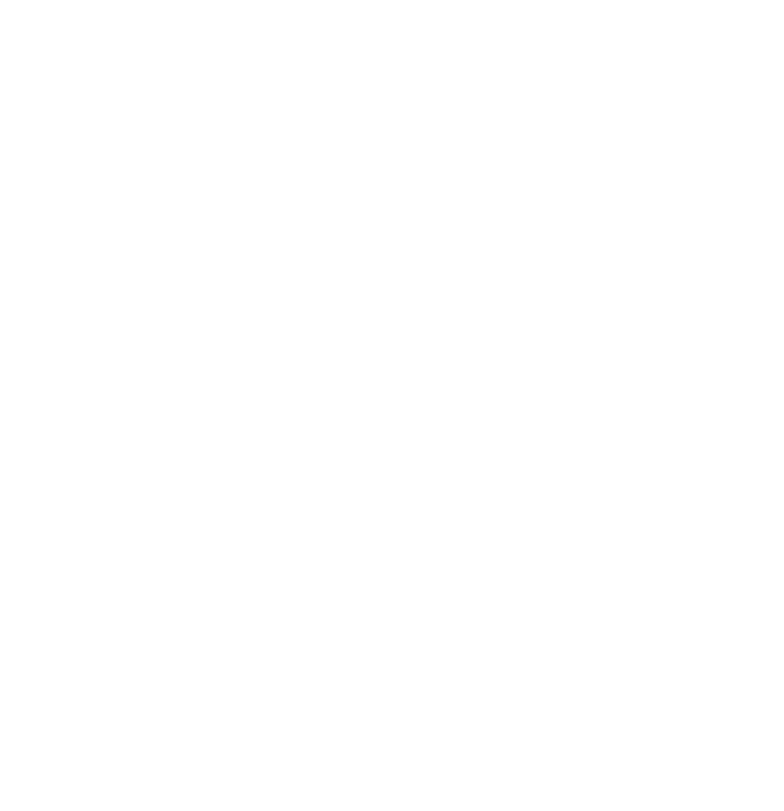
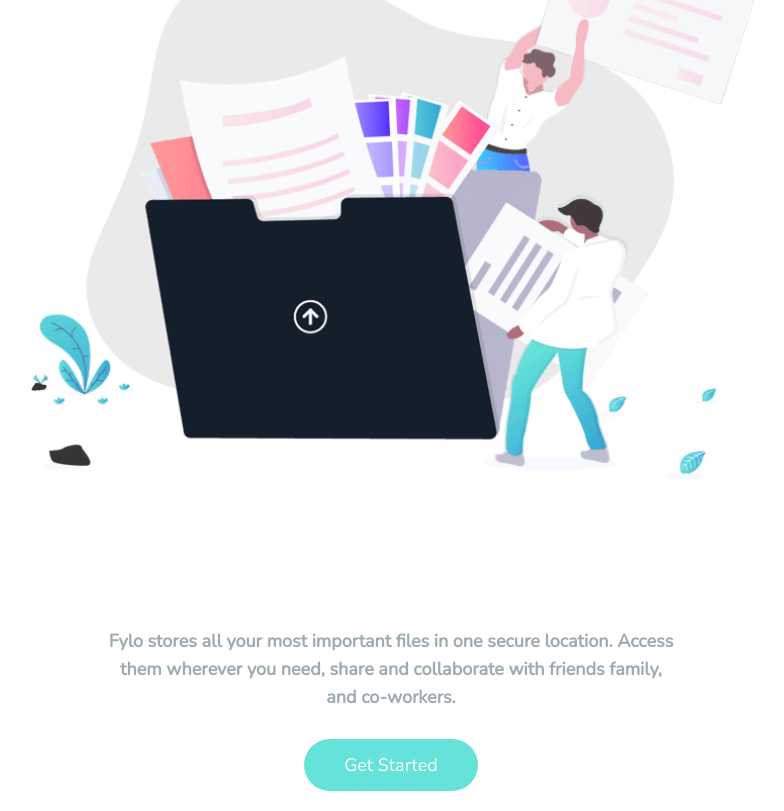
Before and after one commit to Abdouxone/mini-projects, a Next.js app: page /fylo in a window 1280 px wide. Shown: the part 213-1024 px from the top of the page, without its empty margins (249-1033 px from the left). Before the commit the page ends 800 px from the top, so only its background shows below. Built offline with nearby package versions, Linux system fonts and the light colour scheme; a web font is replaced by a local one.

Commit message:
Adding hero

```diff
--- a/app/fylo/page.tsx
+++ b/app/fylo/page.tsx
@@ -21,8 +21,23 @@
             <SunIcon className="text-white" size={20} />
           </div>
         </div>
-        {/* hero section */}
-        <div></div>
+        {/* hero */}
+        <div className="flex flex-col max-w-3xl mx-auto p-5 space-y-10">
+          <img src="/fylo/images/illustration-intro.png" alt="" />
+          <div className="text-center font-nunito space-y-7 ">
+            <h1 className="text-white md:text-4xl text-4xl font-semibold ">
+              All your files in one secure location, assessible anywhere.
+            </h1>
+            <p className="mx-auto text-base md:text-lg max-w-xl">
+              Fylo stores all your most important files in one secure location.
+              Access them wherever you need, share and collaborate with friends
+              family, and co-workers.
+            </p>
+            <button className="bg-[#65E2D9] hover:cursor-pointer hover:scale-95 text-white text-lg py-3 px-10 rounded-full">
+              Get Started
+            </button>
+          </div>
+        </div>
       </div>
     </div>
   );
```
